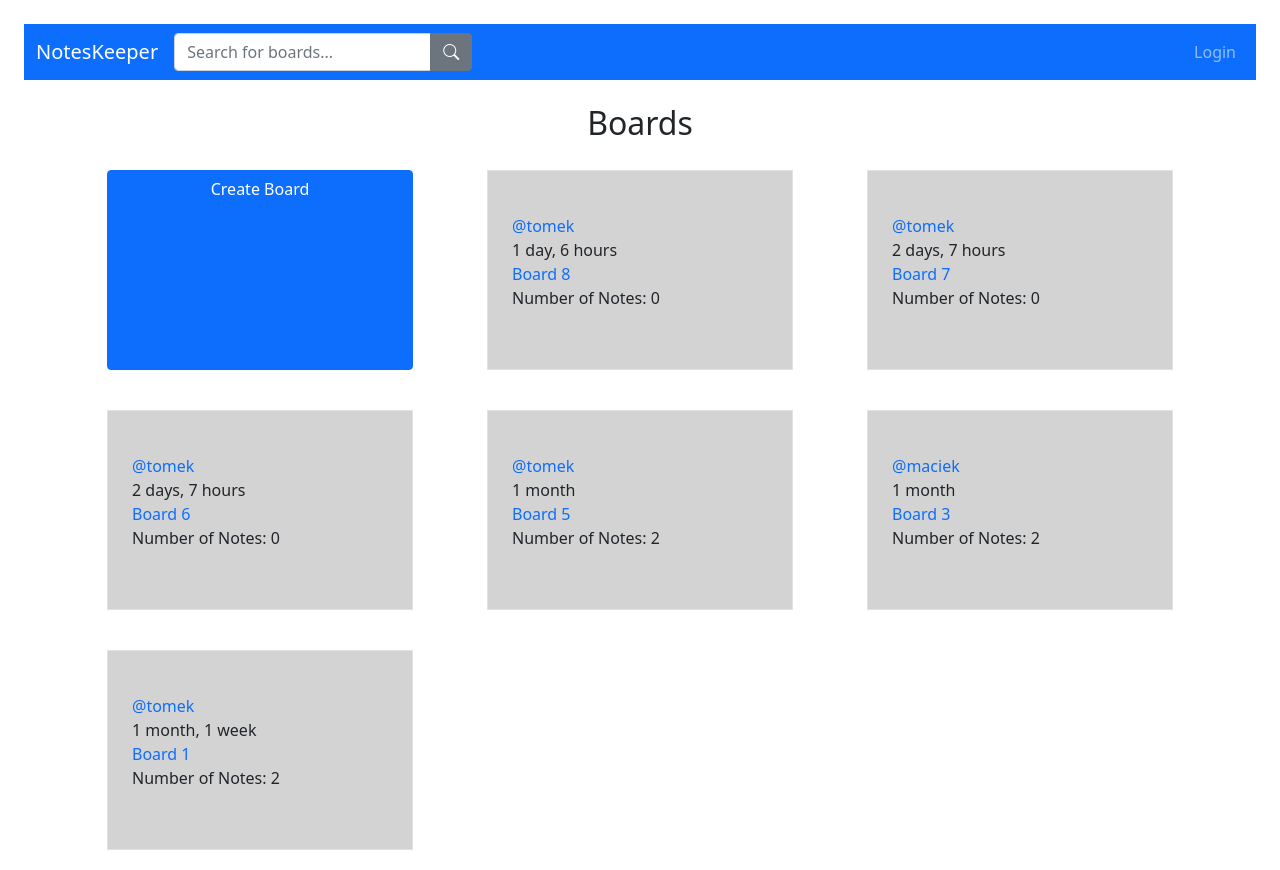
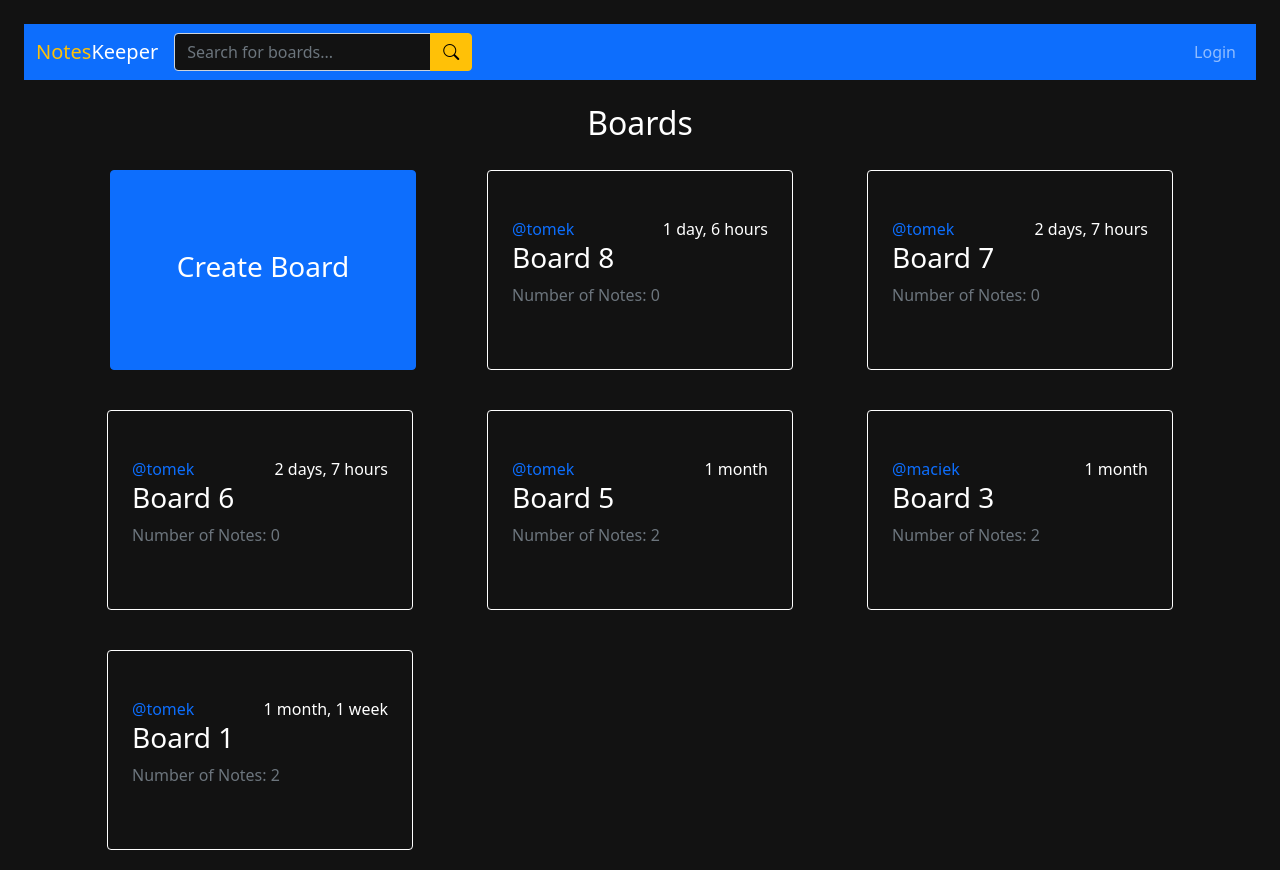
Before and after one commit to Tomek970527/NotesKeeper, a Django app: page / in a window 1280 px wide. Run offline with Django 3.2, Linux system fonts and the light colour scheme; data comes from the database, SQL or seed files in the repository.

Commit message:
Still learning Bootstrap

```diff
--- a/django_noteskeeper_app/base/templates/base/home.html
+++ b/django_noteskeeper_app/base/templates/base/home.html
@@ -2,53 +2,47 @@
 
 {% block content %}
 
-<main class="layout layout--3">
+<main>
     <div class="container-lg">
-        <div class="boards">
-            <div class="boards__header">
         <div>
-                    <h2 class="text-center mt-3">Boards</h2>
-                </div>
-                <!-- <a class="btn btn--main" href="{% url 'create-board' %}">Create Board</a> -->
+            <h2 class="text-center mt-3 text-white">Boards</h2>
         </div>
         <div class="row">
             <div class="col-xl-4" style="padding: 20px;">
-                    <!-- <div class="container bg-primary" style="height: 200px; width: 90%;"> -->
-                        <a class="btn btn-primary text-justify position-relative top-50 start-50 translate-middle" href="{% url 'create-board' %}" style="text-decoration: none; color: white; height: 200px; width: 90%;">Create Board</a>
+                <a href="{% url 'create-board' %}" style="padding: 20px;"><button class="btn btn-primary" style="height: 200px; width: 90%;"><h3 class="text-white">Create Board</h3></button></a>
             </div>
             {% for board in boards %}
-                <!-- <div class="boardListBoard"> -->
                 <div class="col-xl-4" style="padding: 20px;">
-                        <div class="container border" style="height: 200px; width: 90%; background-color: lightgray;">
+                    <div class="container rounded border border-white" style="height: 200px; width: 90%; background-color: #121212;">
                         <div class="position-relative top-50 start-50 translate-middle">
                             <div class="row">
-                                    <div class="col-12">
-                                        <a href="{% url 'profile' board.owner.id %}" class="" style="text-decoration: none;">
+                                <div class="col">
+                                    <a href="{% url 'profile' board.owner.id %}" style="text-decoration: none;">
                                     <span>@{{board.owner}}</span>
                                     </a>
                                 </div>
+                                <div class="col-auto">
+                                    <div class="text-white">{{board.created|timesince}}</div>
+                                </div>
+                            </div>
+                            <div class="row">
                                 <div class="col-12">
-                                        <span>{{board.created|timesince}}</span>
-                                    </div>
-                                    <div class="col-12">
-                                        <a href="{% url 'board' board.id %}" style="text-decoration: none;">{{board.name}}</a>
-                                        <p class="boardListBoard__topic">Number of Notes: {{board.note_set.all.count}}</p>
+                                    <a href="{% url 'board' board.id %}" style="text-decoration: none;"><h3 class="text-white">{{board.name}}</h3></a>
+                                    <p class="text-secondary">Number of Notes: {{board.note_set.all.count}}</p>
                                 </div>
                                 {% if request.user == board.owner %}
                                     <div class="col-12">
                                         <a class="btn btn-primary" href="{% url 'update-board' board.id %}" style="text-decoration: none;">Rename</a>
-                                            <a class="btn btn-primary" href="{% url 'delete-board' board.id %}" style="text-decoration: none;">Delete</a>
+                                        <a class="btn btn-warning" href="{% url 'delete-board' board.id %}" style="text-decoration: none;">Delete</a>
                                     </div>
                                 {% endif %}
                             </div>
-
                         </div>
                     </div>
                 </div>
             {% endfor %}
         </div>
     </div>
-    </div>
 </main>
 
 {% endblock %}
--- a/django_noteskeeper_app/templates/main.html
+++ b/django_noteskeeper_app/templates/main.html
@@ -13,7 +13,7 @@
     <!-- <link href="https://cdn.jsdelivr.net/npm/bootstrap@5.0.2/dist/css/bootstrap.min.css" rel="stylesheet" integrity="sha384-EVSTQN3/azprG1Anm3QDgpJLIm9Nao0Yz1ztcQTwFspd3yD65VohhpuuCOmLASjC" crossorigin="anonymous"> -->
     <title>NotesApp - Keep Your Notes In One Place!!</title>
   </head>
-  <body>
+  <body style="background-color: #121212;">
     {% include 'navbar.html' %}
     {% block content %}
     {% endblock %}
--- a/django_noteskeeper_app/templates/navbar.html
+++ b/django_noteskeeper_app/templates/navbar.html
@@ -1,15 +1,15 @@
 <div class="m-4">
   <nav class="navbar navbar-expand-lg navbar-dark bg-primary">
       <div class="container-fluid">
-          <a href="{% url 'home' %}" class="navbar-brand">NotesKeeper</a>
+          <a href="{% url 'home' %}" class="navbar-brand"><span class="text-warning">Notes</span>Keeper</a>
           <button type="button" class="navbar-toggler" data-bs-toggle="collapse" data-bs-target="#navbarCollapse">
               <span class="navbar-toggler-icon"></span>
           </button>
           <div class="collapse navbar-collapse justify-content-between" id="navbarCollapse">
               <form method="GET" action="{% url 'home' %}" class="d-flex">
                   <div class="input-group">
-                      <input type="text" name="search" placeholder="Search for boards..." class="form-control">
-                      <button type="button" class="btn btn-secondary"><i class="bi-search"></i></button>
+                      <input type="text" name="search" placeholder="Search for boards..." class="form-control text-white" style="background-color: #121212;">
+                      <button type="button" class="btn btn-warning"><i class="bi-search"></i></button>
                   </div>
               </form>
               {% if not request.user.is_authenticated %}
```
Also changed, not shown: django_noteskeeper_app/base/templates/base/board.html (+7 -1 lines). Lines whose indentation alone changed are shown as unchanged.
